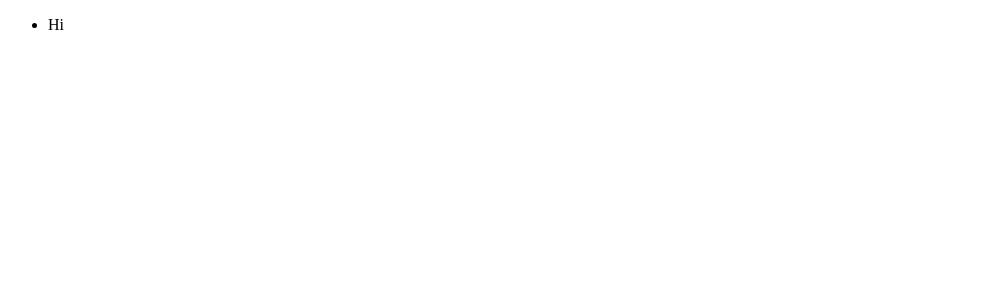
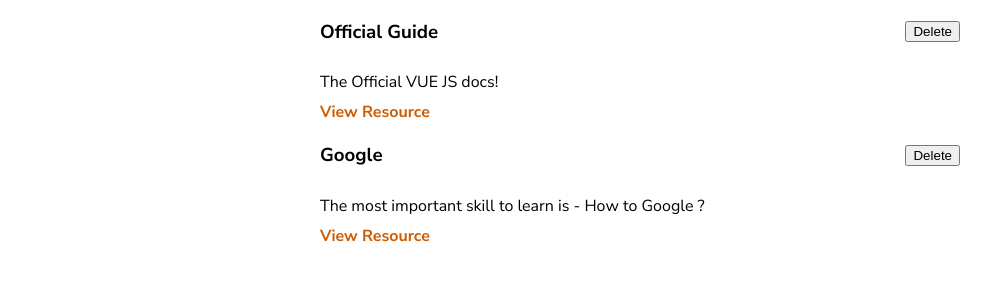
Before and after one commit to akashpai11/learning-resources-app, a Vue app: page / in a window 1280 px wide. Shown: the top 300 px of the page, without its empty margins (0-991 px from the left). Built offline with nearby package versions, Linux system fonts and the light colour scheme.

Commit message:
Added the stored resources component with styling

```diff
--- a/src/App.vue
+++ b/src/App.vue
@@ -1,10 +1,9 @@
 <template>
-  <ul>
-    <li>Hi</li>
-  </ul>
+  <stored-resources :resources="storedResources"></stored-resources>
 </template>
 
 <script>
+import StoredResources from './components/learning-resources/StoredResources.vue';
 export default {
   data() {
     return {
@@ -15,10 +14,31 @@ export default {
           description: 'The Official VUE JS docs!',
           link: 'https://vuejs.org',
         },
+        {
+          id: 'google',
+          title: 'Google',
+          description: 'The most important skill to learn is - How to Google ?',
+          link: 'https://google.com',
+        },
       ],
     };
   },
+  components: { StoredResources },
 };
 </script>
 
-<style lang="scss" scoped></style>
+<style>
+@import url('https://fonts.googleapis.com/css2?family=Nunito+Sans:ital,wght@0,200;0,300;0,400;0,700;1,600&display=swap');
+
+* {
+  box-sizing: border-box;
+}
+
+html {
+  font-family: 'Nunito Sans', Segoe UI, Tahoma, Geneva, Verdana, sans-serif;
+}
+
+body {
+  margin: 0;
+}
+</style>
--- /dev/null
+++ b/src/components/learning-resources/StoredResources.vue
@@ -0,0 +1,31 @@
+<template>
+  <ul>
+    <learning-resource
+      v-for="item in resources"
+      :key="item.id"
+      :title="item.title"
+      :description="item.description"
+      :link="item.link"
+    />
+  </ul>
+</template>
+
+<script>
+import LearningResource from './LearningResource.vue';
+export default {
+  props: ['resources'],
+  components: {
+    LearningResource,
+  },
+};
+</script>
+
+<style scoped>
+ul {
+  list-style: none;
+  margin: 0;
+  padding: 0;
+  margin: auto;
+  max-width: 40rem;
+}
+</style>
```
